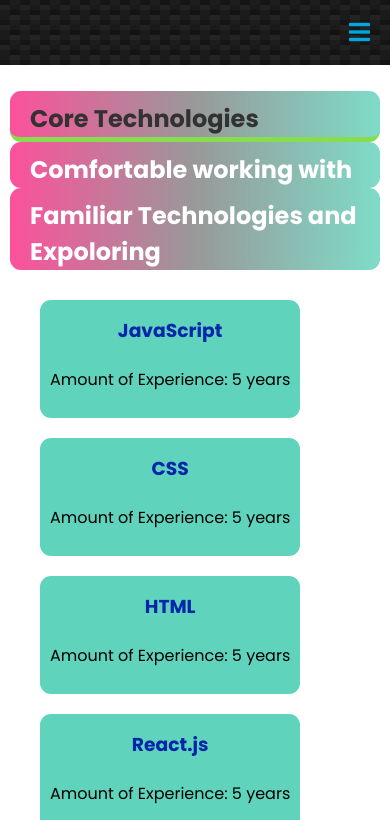
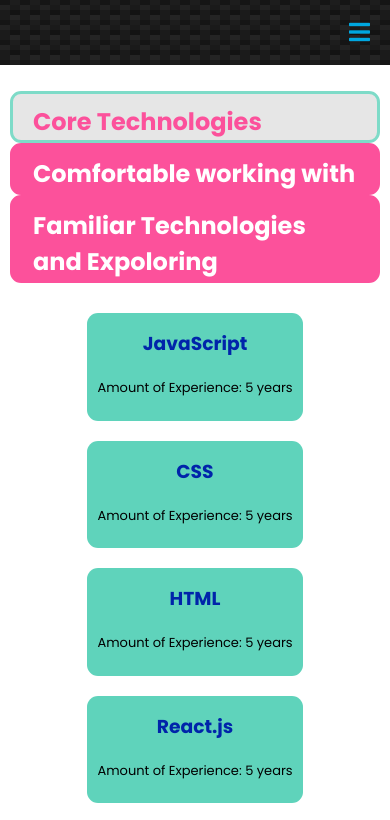
Before and after one commit to evo-g/portfolio, a React (Vite) app: page /services in a window 390 px wide. Shown: the top 820 px of the page. Built offline with nearby package versions, Linux system fonts and the light colour scheme.

Commit message:
styling to services page, and adds to data file wip

```diff
--- a/src/App.css
+++ b/src/App.css
@@ -128,12 +128,13 @@ body {
 .about-intro {
   display: var(--flex);
   padding: 1rem;
-  color: #000000;
+  color: var(--rasin-black);
   font-weight: 400;
   flex-direction: column;
   justify-content: center;
   align-items: center;
   text-align: center;
+  max-width: 1200px;
 }
 
 .about-intro p {
@@ -292,6 +293,17 @@ ul li a:hover {
   display: none;
 }
 
+.fas {
+  position: absolute;
+  top: 2rem;
+  right: 2rem;
+  cursor: pointer;
+  color: var(--cool-blue);
+  font-size: 24px;
+  display: none;
+  z-index: 199;
+}
+
 /* loader */
 #loader {
   border: 1.6rem solid #000000;
@@ -332,7 +344,9 @@ ul li a:hover {
 @media screen and (max-width: 700px) {
   .fas {
     display: block;
-    z-index: 399;
+    position: fixed;
+    z-index: 999;
+    transition: ease;
   }
   .fas.fa-bars {
     display: block;
--- a/src/js/components/Navbar/Navbar.css
+++ b/src/js/components/Navbar/Navbar.css
@@ -1,4 +1,4 @@
-.fas {
+/* .fas {
   position: absolute;
   top: 2rem;
   right: 2rem;
@@ -7,4 +7,4 @@
   font-size: 24px;
   display: none;
   z-index: 199;
-}
+} */
--- a/src/js/components/Timeline/Timeline.css
+++ b/src/js/components/Timeline/Timeline.css
@@ -2,7 +2,7 @@
   display: flex;
   flex-direction: column;
   position: relative;
-  margin: 1rem 0;
+  margin: 1rem auto;
   padding: 0 1.5rem;
   max-width: 1100px;
 }
--- a/src/js/data.js
+++ b/src/js/data.js
@@ -231,5 +231,12 @@ export const familiarServices = [
     img: null,
     alt: 'The Open CLI Framework',
     experience: '1 month'
+  },
+  {
+    id: 8,
+    title: 'Vite.js',
+    img: null,
+    alt: 'Vite.js',
+    experience: 'Actively learning'
   }
 ]
--- a/src/js/routes/HomePage/HomePage.css
+++ b/src/js/routes/HomePage/HomePage.css
@@ -1,4 +1,4 @@
-h2 {
+.projects-h2 {
   color: var(--white);
   background: linear-gradient(to right, #FC2683, var(--medium-gray),#5FD3BB);
   padding: 1rem 2rem 0;
--- a/src/js/routes/HomePage/HomePage.jsx
+++ b/src/js/routes/HomePage/HomePage.jsx
@@ -9,7 +9,7 @@ function HomePage() {
     <>
     <Welcome />
     <section className="page-container">
-    <h2>Projects</h2>
+    <h2 className='projects-h2'>Projects</h2>
     <div className='grid-row projects-section'>
     <Projects />
     </div>
--- a/src/js/routes/ServicesPage/Services.css
+++ b/src/js/routes/ServicesPage/Services.css
@@ -12,17 +12,35 @@
 
 .tab-container h2 {
   border-radius: 0;
+  background-color: var(--hot-pink);
+  padding: 1rem 2rem 0;
+  opacity: .8;
+}
+
+.tab-container li:first-child h2 {
+  border-top-left-radius: var(--border-radius);
+  /* border-right: .3rem solid var(--teal); */
+}
+
+.tab-container li:last-child h2 {
+  border-top-right-radius: var(--border-radius);
+  /* border-left: .3rem solid var(--teal); */
 }
 
 .tab-nav {
   display: flex;
   padding-left: 0;
+  justify-content: center;
+}
+
+.tab-nav li {
+  list-style: none;
 }
 
 .active.content {
 	display: block;
 	background-color: var(--white);
-	color: #000;
+	color: var(--raisin-black);
   width: 100%;
   top: 7rem;
   left: 0;
@@ -34,9 +52,9 @@
   cursor: pointer;
 }
 .active.tabs h2 {
-	border-bottom: .5rem solid var(--bus-green);
-	background-color: #fff;
-	color: #000;
+	border-bottom: .5rem solid var(--teal);
+	background-color: var(--light-gray);
+	color: var(--hot-pink);
 }
 
 .content {
@@ -47,12 +65,17 @@
   display: flex;
   flex-wrap: wrap;
   gap: 2rem;
+  justify-content: center;
 }
 
 .service-card {
   background-color: var(--teal);
   padding: 1rem;
   border-radius: var(--border-radius);
+}
+
+.service-card p {
+  font-size: 1.3rem;
 }
 
 @media screen and (max-width: 775px) {
@@ -65,4 +88,12 @@
   .tab-container h2:first-child {
     border-radius: var(--border-radius);
   }
+  .tab-container h2 {
+    margin: 0;
+    border: .3rem solid var(--hot-pink);
+  }
+  .active.tabs h2 {
+    border: .3rem solid var(--teal);
+    transition: 3ms ease-in;
+  }
 }
```
